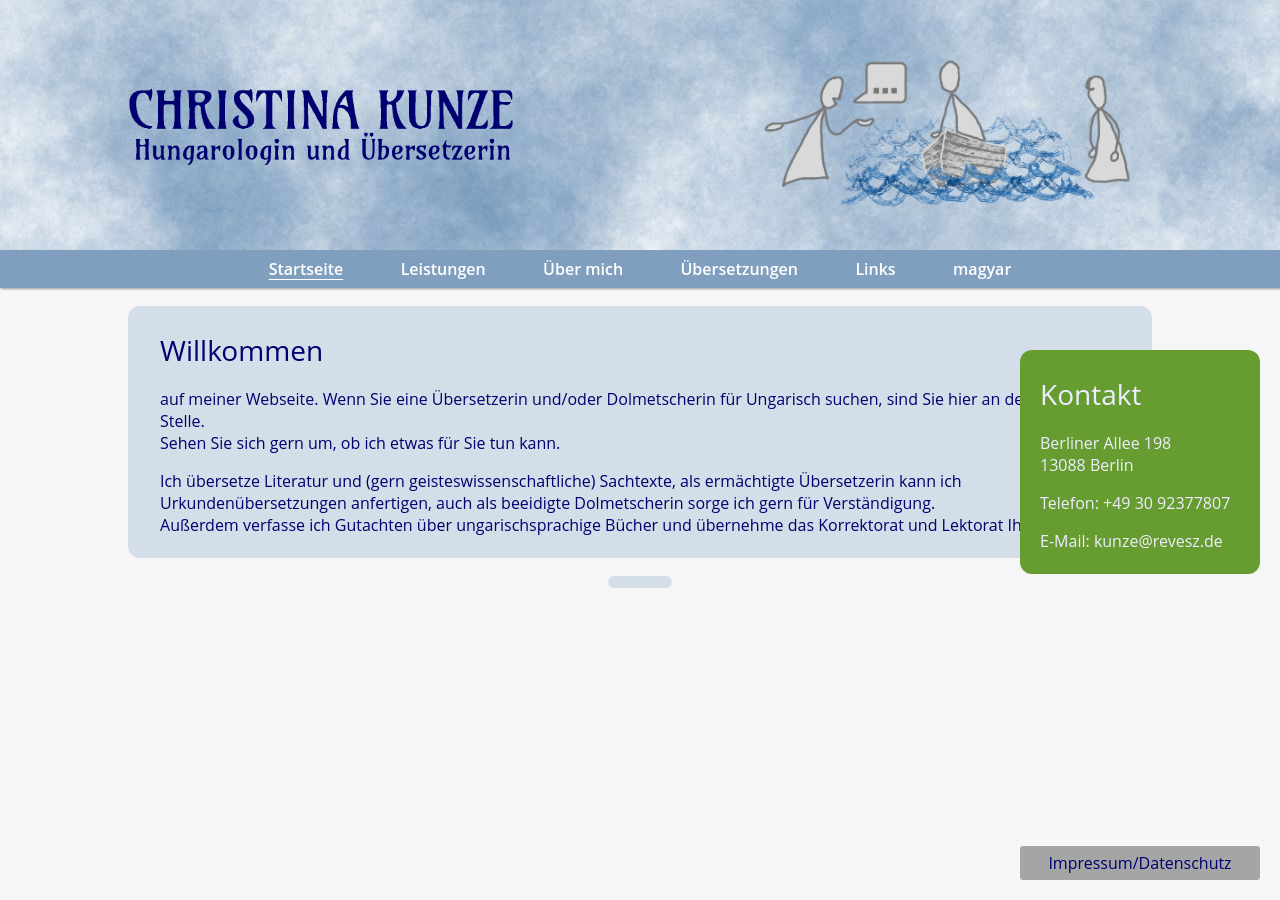
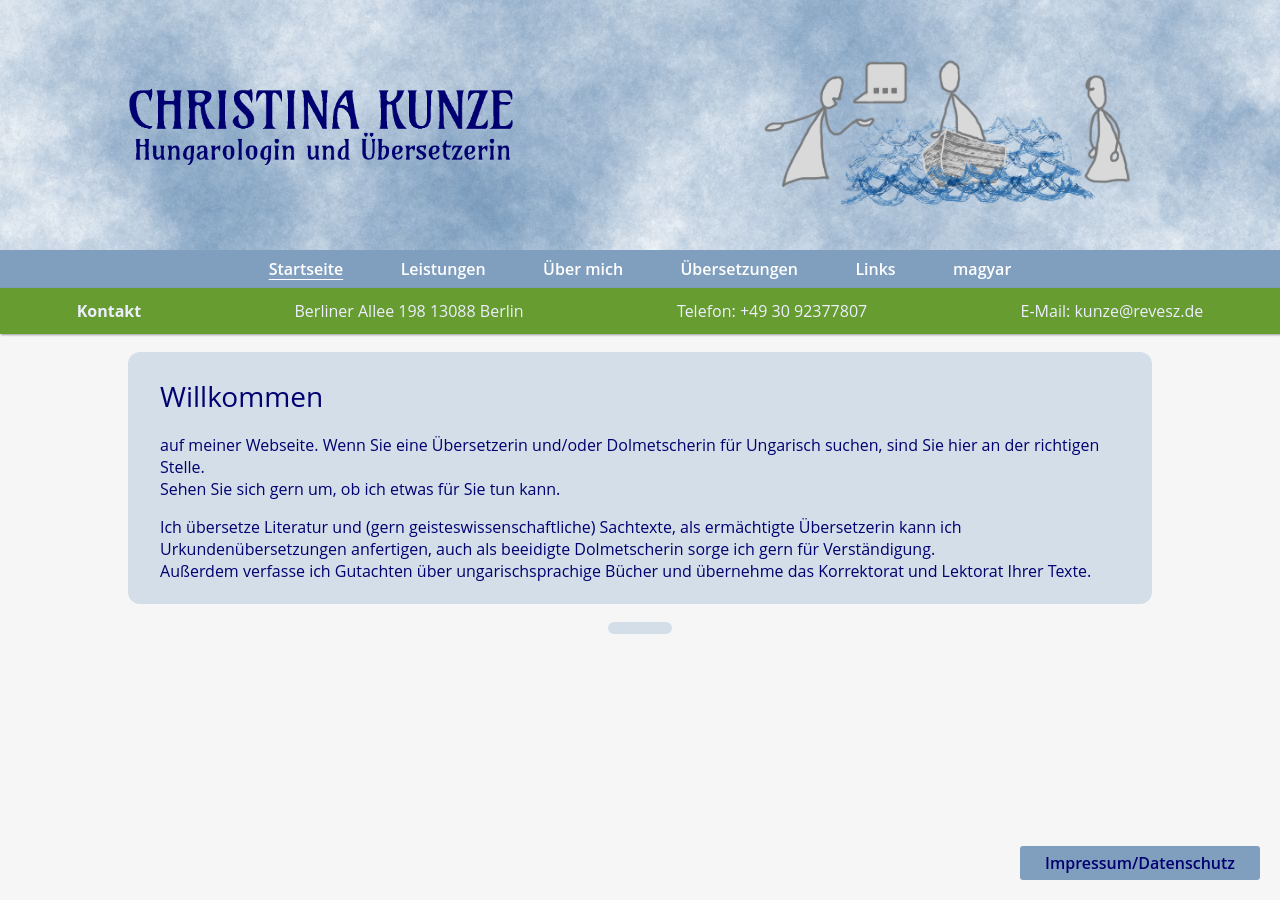
Before and after one commit to rixx/revesz.de, a Jekyll site: the page built from index.md, in a window 1280 px wide. Built offline with Jekyll 4.4.1, drawn with Linux system fonts in a browser that asks for light colours.

Commit message:
Mobile CSS

```diff
--- a/_layouts/base.html
+++ b/_layouts/base.html
@@ -5,7 +5,7 @@ toc: true
 <html lang="{{ layout.language }}">
   <head>
     <meta charset="utf-8">
-    <meta name="viewport" content="width=device-width, initial-scale=1">
+    <meta name="viewport" content="width=device-width, initial-scale=1" />
     <title>{{ site.title }}</title>
     <meta property="og:title" content="{{ site.title }}" />
     <meta property="og:locale" content="de_DE" />
@@ -62,6 +62,12 @@ toc: true
           <!-- TODO kontakt+impressum ins mobile menü -->
       </ul>
     </nav>
+    <footer>
+      <h1>{{ layout.contact }}</h1>
+      <p>Berliner Allee 198 <br>13088 Berlin</p>
+      <p>Telefon: <a href="tel:+493092377807" style="text-decoration:none; color:#eeeeff;">+49 30 92377807</a></p>
+      <p>E-Mail: kunze@revesz.de</p>
+    </footer>
     {% if page.toc %}
       <div id="toc-container">
         {% include toc.html html=content id="toc" %}
@@ -81,12 +87,6 @@ toc: true
       </div>
       {% endif %}
     </div>
-    <footer>
-      <h1>{{ layout.contact }}</h1>
-      <p>Berliner Allee 198<br>13088 Berlin</p>
-      <p>Telefon: <a href="tel:+493092377807" style="text-decoration:none; color:#eeeeff;">+49 30 92377807</a></p>
-      <p>E-Mail: kunze@revesz.de</p>
-    </footer>
     <a id="impressum" href="{{site.baseurl}}/impressum">Impressum/Datenschutz</a>
   </body>
 </html>
--- a/css/styles.css
+++ b/css/styles.css
@@ -38,6 +38,7 @@ nav#site-navigation {
     display: flex;
     justify-content: center;
     box-shadow: 1px 1px 2px rgba(0,0,0,0.16),1px 1px 2px rgba(0,0,0,0.24);
+    flex-wrap: wrap;
 }
 nav#site-navigation ul {
     display: flex;
@@ -52,6 +53,7 @@ nav#site-navigation ul a {
     color: white;
     font-weight: 600;
     text-decoration: none;
+    padding: 0 8px;
 }
 nav#site-navigation ul .menu-item.current a {
     text-decoration: underline;
@@ -103,7 +105,8 @@ footer {
     width: 200px;
 }
 a#impressum {
-    background-color: #a5a5a5;
+    background-color: #809fbe;
+    font-weight: 600;
     border-radius: 3px;
     padding: 6px 20px;
     color: #000070;
@@ -116,5 +119,89 @@ a#impressum {
 }
 h1 {font-size: 28px; font-weight:normal;}
 h2 {font-size: 20px; font-weight:normal;}
-h3 {font-size: 20px; font-weight:normal; text-decoration:underline; text-underline-position:under; text-decoration-color:#a5a5a5;
+h3 {font-size: 20px; font-weight:normal; text-decoration:underline; text-underline-position:under; text-decoration-color:#a5a5a5; }
 p {font-size: 16px; font-weight:normal;}
+
+@media (max-width: 1500px) {
+    nav#site-navigation {
+        box-shadow: none;
+    }
+    footer {
+        box-shadow: 1px 1px 2px rgba(0,0,0,0.16),1px 1px 2px rgba(0,0,0,0.24);
+        border-radius: 0;
+        position: relative;
+        width: 100%;
+        top: 0;
+        left: 0;
+        display: flex;
+        flex-direction: row;
+        flex-wrap: wrap;
+        justify-content: space-around;
+        margin: 0;
+        padding: 0;
+
+    }
+    footer h1 {
+        font-size: 16px;
+        font-weight: bold;
+    }
+    footer h1, footer p {
+        margin: 0;
+        padding: 12px;
+    }
+
+    footer br {
+        display: none;
+    }
+    footer br::after {
+        display: inline-block;
+        content: "·";
+    }
+    #toc {
+        display: none;
+    }
+}
+@media (max-width: 1200px) {
+    header #schriftzug {
+        padding-left: 50px;
+    }
+    header #slideshow img {
+        padding-right: 50px;
+    }
+    a#impressum {
+        position: relative;
+        right: 0;
+        bottom: 0;
+        display: block;
+        max-width: 980px;
+        margin: 16px auto;
+    }
+}
+@media (max-width: 1000px) {
+    main, #news, a#impressum {
+        border-radius: 0;
+    }
+    header #slideshow img {
+        height: 150px;
+    }
+}
+@media (max-width: 800px) {
+    footer h1 {
+        display: none;
+    }
+    header #slideshow {
+        display: none;
+    }
+    header #schriftzug {
+        max-width: 80%;
+        margin-left: auto;
+        margin-right: auto;
+        padding-left: 0;
+    }
+
+}
+@media (max-width: 800px) {
+    header {
+        min-height: 125px;
+    }
+}
```
